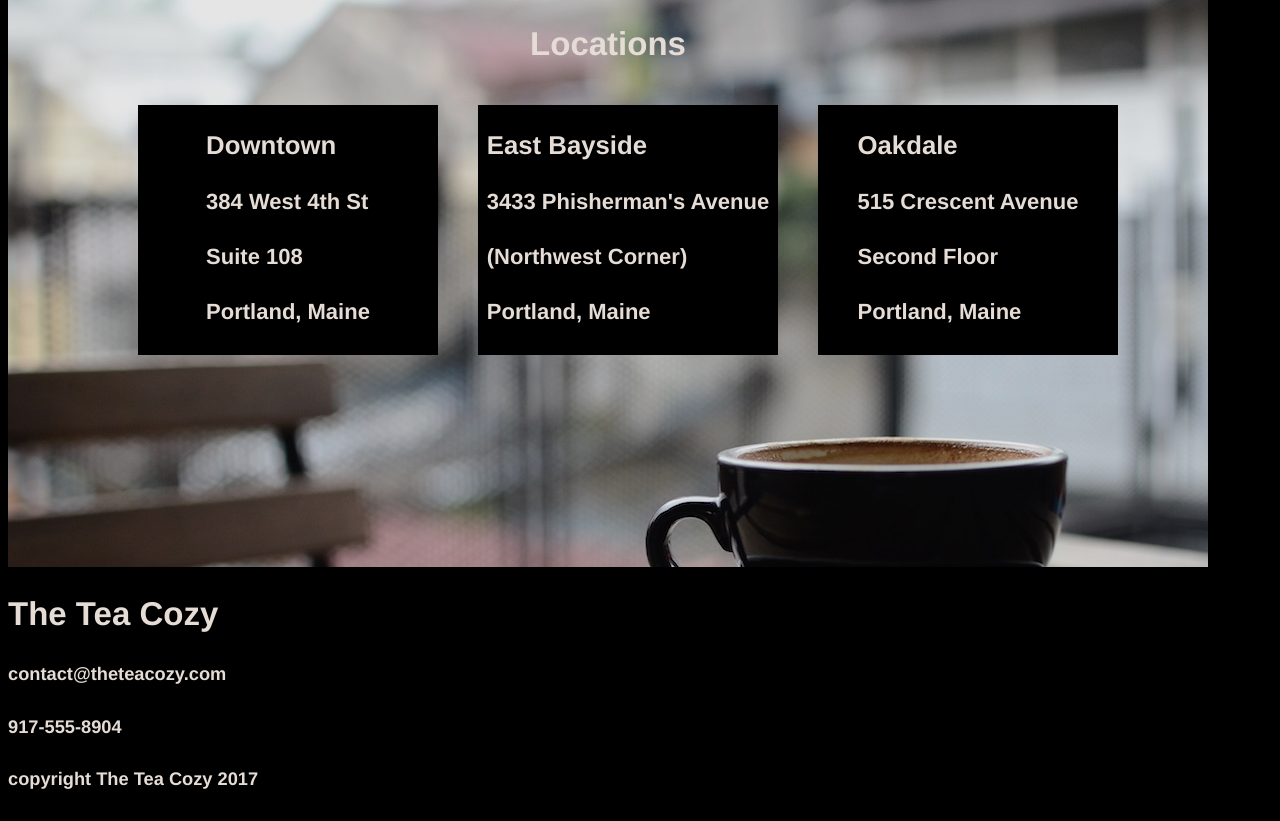
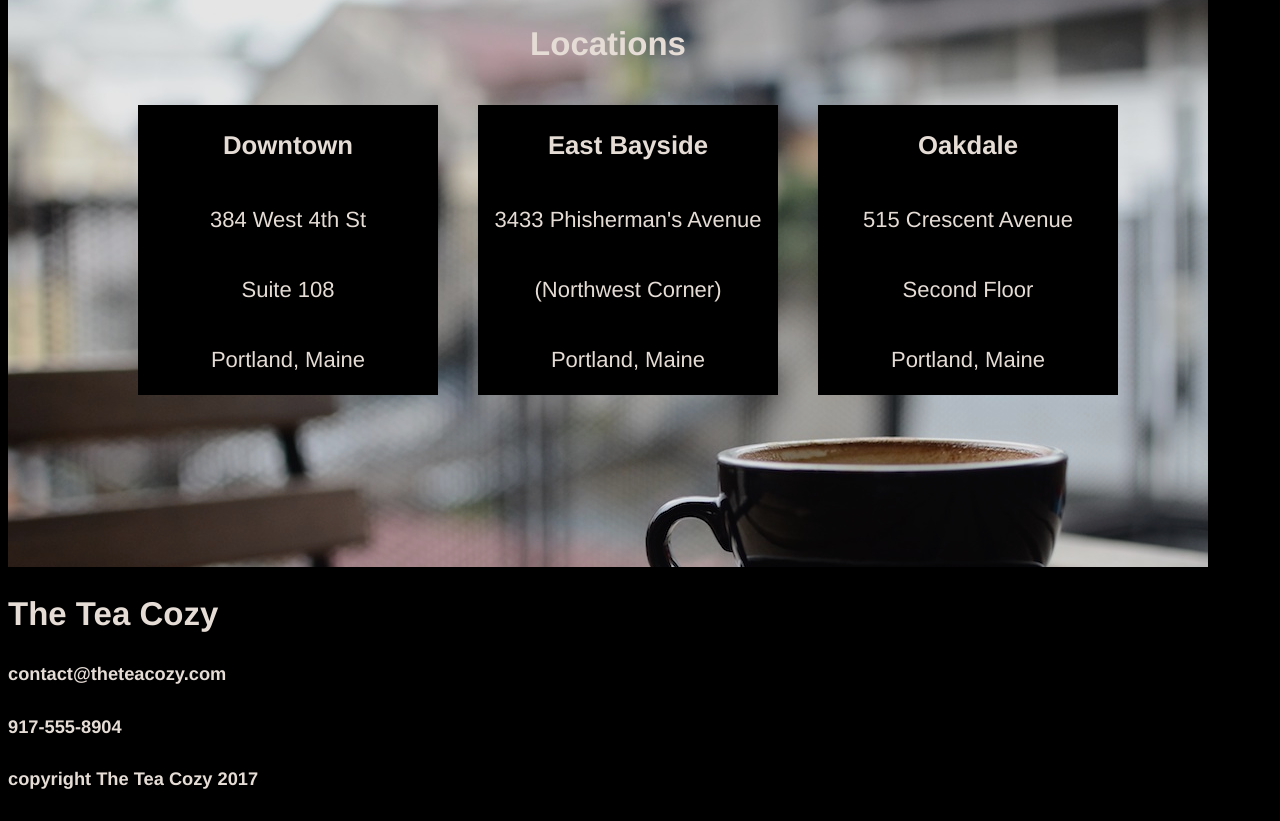
Before and after one commit to J-man20/tea_cozy, a plain HTML site: page index.html in a window 1280 px wide. Shown: the part 1457-2278 px from the top of the page. Drawn offline with Linux system fonts and the light colour scheme.

Commit message:
Locations finished

```diff
--- a/index.html
+++ b/index.html
@@ -84,25 +84,25 @@
       <div class="downtown">
         <div class="area">
         <h3>Downtown</h3>
-          <h4>384 West 4th St<h4>
-          <h4>Suite 108</h4>
-          <h4>Portland, Maine</h4>
+          <p>384 West 4th St</p>
+          <p>Suite 108</p>
+          <p>Portland, Maine</p>
         </div>
       </div>
       <div class="bayside">
         <div class="area">
         <h3>East Bayside</h3>
-          <h4>3433 Phisherman's Avenue<h4>
-          <h4>(Northwest Corner)</h4>
-          <h4>Portland, Maine</h4>
+          <p>3433 Phisherman's Avenue</p>
+          <p>(Northwest Corner)</p>
+          <p>Portland, Maine</p>
           </div>
       </div>
       <div class="oakdale">
         <div class="area">
         <h3>Oakdale</h3>
-          <h4>515 Crescent Avenue<h4>
-          <h4>Second Floor</h4>
-          <h4>Portland, Maine</h4>
+          <p>515 Crescent Avenue</p>
+          <p>Second Floor</p>
+          <p>Portland, Maine</p>
         </div>
       </div>
      </div>
--- a/resources/css/style.css
+++ b/resources/css/style.css
@@ -159,15 +159,22 @@ body{
   justify-content: center;
 }
 
-.downtown , .bayside , .oakdale{
+.downtown, .bayside, .oakdale{
   background-color: black;
   display: flex;
   justify-content: center;
+  align-items: center;
   margin-top: 15px;
   margin-left: 40px;
   width:300px;
   opacity: 1;
 }
 
+.area{
+  display: flex;
+  justify-content: center;
+  align-items: center;
+  flex-direction: column;
+}
 
 /*Footer */
```
